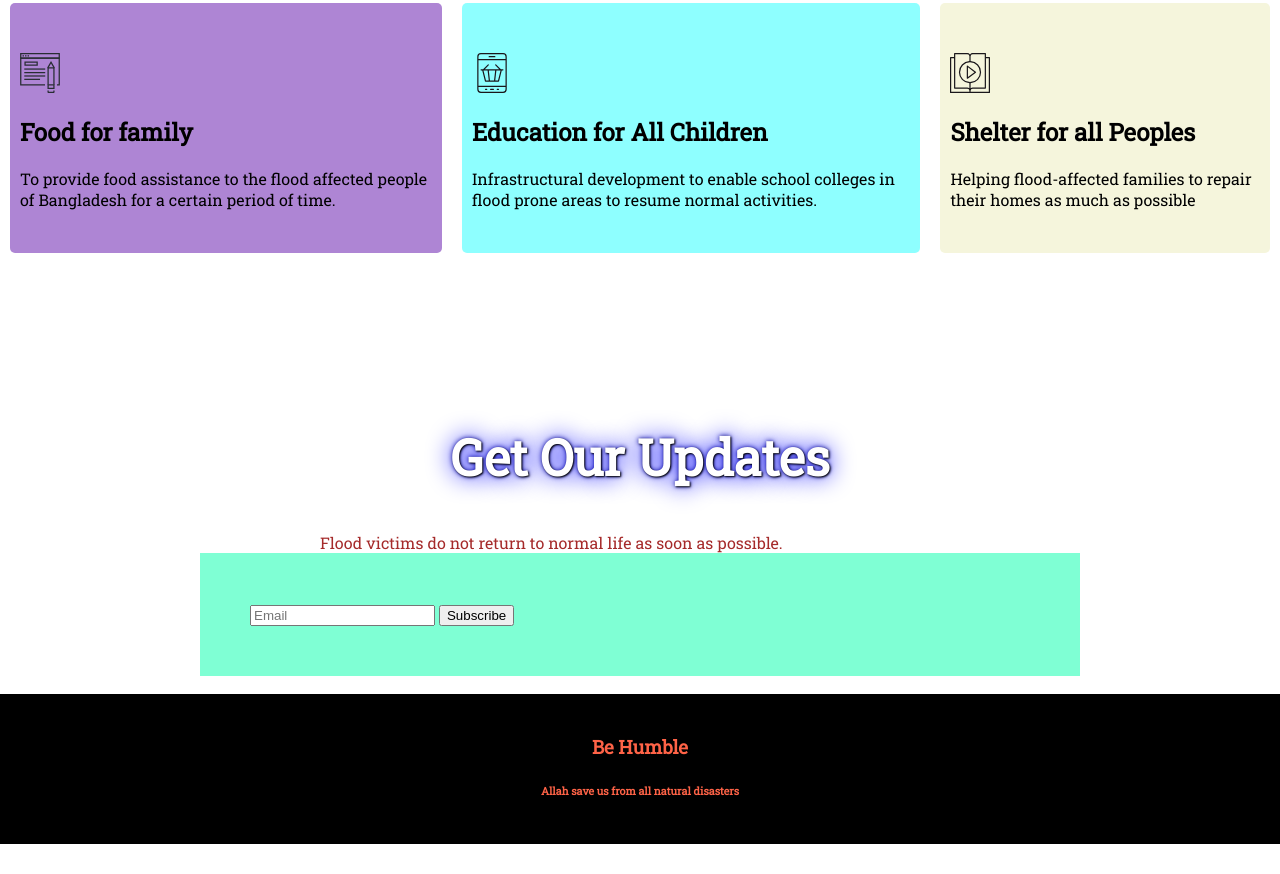
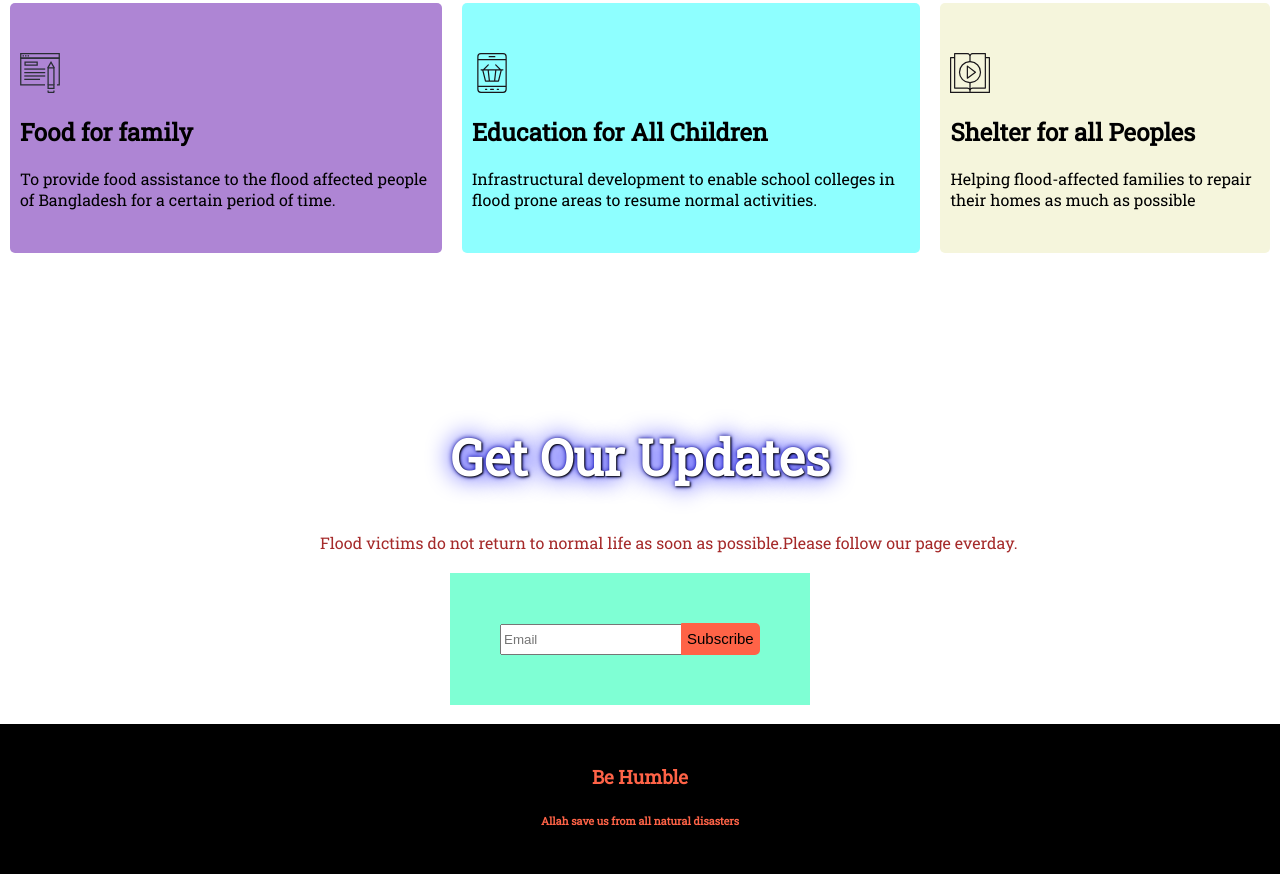
Before and after one commit to nuralam09/assignment-first-milestone, a plain HTML site: page index.html in a window 1280 px wide. Shown: the part 1720-2594 px from the top of the page. Before the commit the page ends 2564 px from the top, so only its background shows below. Drawn offline with Linux system fonts and the light colour scheme.

Commit message:
subscribe update

```diff
--- a/index.html
+++ b/index.html
@@ -65,7 +65,7 @@
   <section>
     <div>
       <h1>Get Our Updates</h1>
-      <span class="update-span" >Flood victims do not return to normal life as soon as possible.</span>
+      <span class="update-span" >Flood victims do not return to normal life as soon as possible.Please follow our page everday.</span>
     </div>
     <div class="email-subscribe">
       <form action="">
--- a/style.css
+++ b/style.css
@@ -89,16 +89,31 @@ img{
   color: brown;
   margin-left: 25%;
   margin-right: 20px;
+
 }
 .email-subscribe{
-  margin-left: 200px;
-  margin-right: 200px;
+  margin-top: 20px;
+  margin-left: 450px;
+  margin-right: 300px;
   background-color: aquamarine;
   padding: 50px;
+  display: inline-flex;
 
+}
+input[type="email"]{
+  height: 25px;
 
 }
 
+input[type="submit"]{
+
+  height: 32px;
+  margin-left: -8px;
+  background-color: tomato;
+  border: none;
+  font-size: 15px;
+  border-radius: 1px 5px 5px 1px;
+}
  footer{
   background-color: black;
   color: tomato;
```
